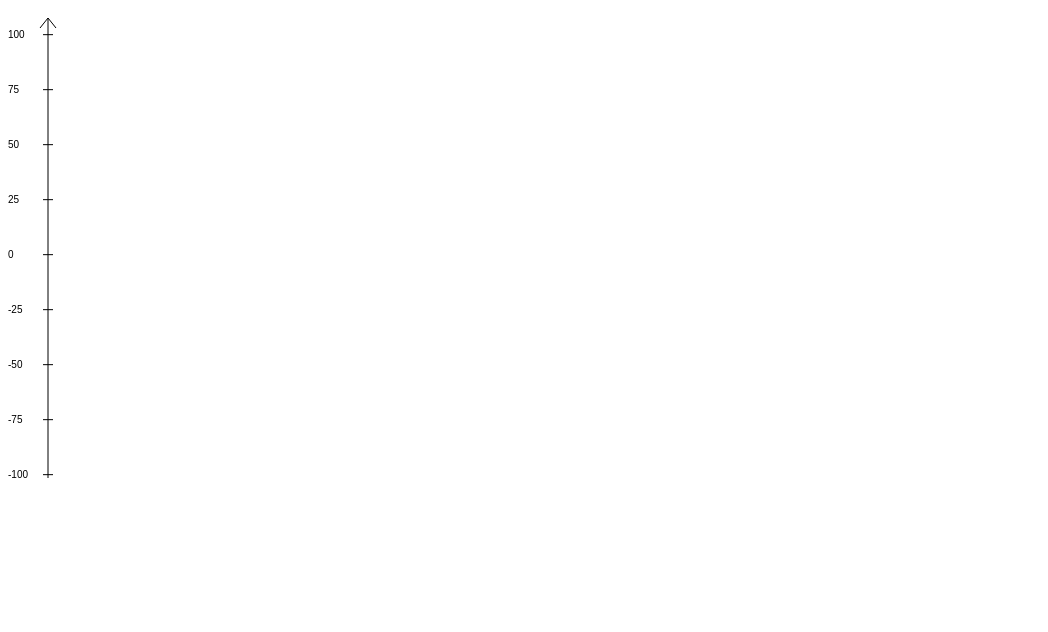
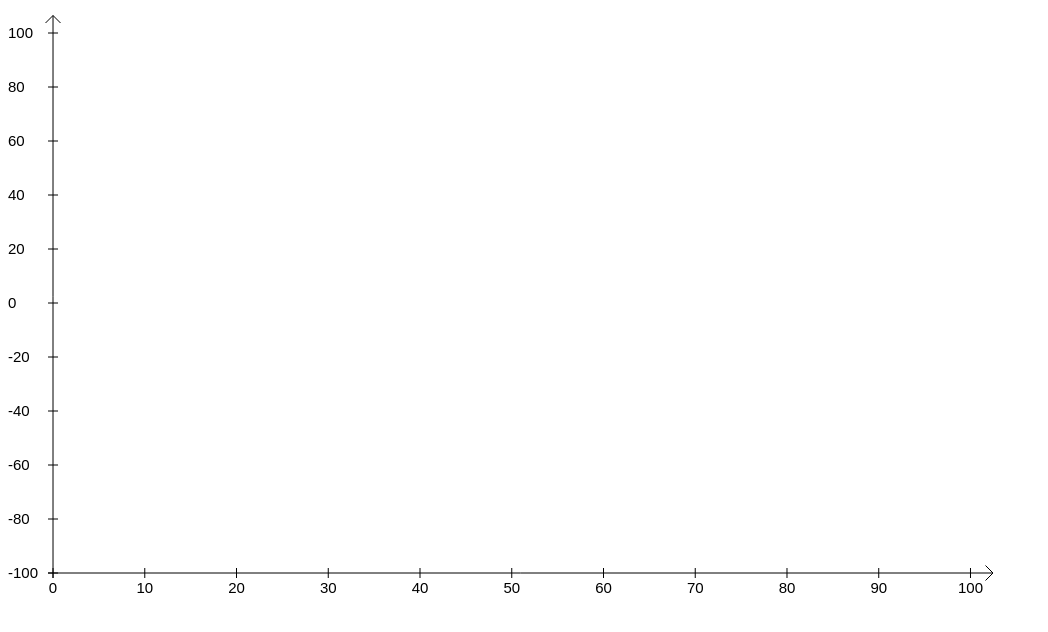
Before and after one commit to TonyChouteau/graph.js, a plain HTML site: page example/index.html in a window 1280 px wide. Shown: the whole page, without its empty margins (0-1048 px from the left). Drawn offline with Linux system fonts and the light colour scheme.

Commit message:
feat/scatter-y-axis : Draw the Y axis for the scatter plot

```diff
--- a/example/index.html
+++ b/example/index.html
@@ -1,31 +1,29 @@
 <!DOCTYPE html>
 <html lang="en">
+
 <head>
     <meta charset="UTF-8" />
     <title>Example</title>
     <script src="../src/Graph.js" type="text/javascript"></script>
 </head>
+
 <body>
     <script>
         let data = [[], []];
-			for (let i=0; i<10; i++) {
+        for (let i = 0; i < 100; i++) {
             data[0].push(i);
-				data[1].push((Math.random()*200-100));
+            data[1].push(Math.random() * 200 - 100);
         }
-			console.log(data[1])
+        console.log(data[1]);
 
-			let g = G.scatter({
-				size: [500, 500],
+        let g = G.plot({
+            type: "scatter",
+            size: [1000, 600],
             data: data,
-				bounds: [{
-					min: 0,
-					max: 1
-				}, {
-					min: -100,
-					max: 100
-				}],
-				scale: 9
+            scale: [11, 11],
+            fontSize: 15
         });
     </script>
 </body>
+
 </html>
--- a/src/Graph.js
+++ b/src/Graph.js
@@ -31,11 +31,14 @@
 			"scatter",
 			"stacked"*/
 		],
+		FONT_DECORATION: '',
 		FONT_SIZE: 10,
-		FONT_DECORATION: '',
-		FONT_FAMILY: '',
+		FONT_FAMILY: 'Arial',
 		ROUND: 2,
-		SCALE: 9,
+		SCALE: [9, 5],
+		BACKGROUND_COLOR: 'white',
+		LEGEND_COLOR: "black",
+		DRAW_AXIS: true,
 	};
 
 	//==============================
@@ -81,7 +84,7 @@
 		this.fontSize = size || this.DEFAULT.FONT_SIZE;
 		this.fontFamily = family || this.DEFAULT.FONT_FAMILY;
 
-		this.ctx.font = this.fontDecoration + ' ' + this.fontSize + ' ' + this.fontFamily;
+		this.ctx.font = this.fontDecoration + ' ' + this.fontSize + 'px ' + this.fontFamily;
 	};
 
 	/**
@@ -95,6 +98,11 @@
 
 		this.scale = options.scale || this.DEFAULT.SCALE;
 		this.round = options.round || this.DEFAULT.ROUND;
+
+		this.drawAxisLine = options.drawAxisLine || this.DEFAULT.DRAW_AXIS;
+		this.drawAxisArrow = options.drawAxisArrow || this.DEFAULT.DRAW_AXIS;
+		this.drawAxisLabel = options.drawAxisLabel || this.DEFAULT.DRAW_AXIS;
+
 		this.debug = options.debug || false;
 	};
 
@@ -106,14 +114,14 @@
 	 * @methods getBound(data: Array[])
 	 * Get bounds (max and min) of each dimension of the dataset.
 	 */
-	Graph.getBounds = function (data) {
+	Graph.computeData = function (options) {
 		this.bounds = [];
 		this.minMax = [];
-		for (let axis in data) {
+		for (let axis in options.data) {
 			let min = Infinity;
 			let max = -Infinity;
-			for (let id in data[axis]) {
-				let elt = data[axis][id];
+			for (let id in options.data[axis]) {
+				let elt = options.data[axis][id];
 				if (elt < min) {
 					min = elt;
 				}
@@ -130,6 +138,21 @@
 				max: Math.ceil(max / 10) * 10,
 			});
 		}
+		this.bounds = options.bounds || this.bounds;
+	};
+
+	Graph.getDrawingValues = function () {
+		let delta = this.measure('x');
+		let textWidth = Math.max(
+			this.measure(Math.floor(this.bounds[1].min * 10) / 10) + delta,
+			this.measure(Math.floor(this.bounds[1].max * 10) / 10) + delta
+		);
+		this.drawingValues = {
+			baseWidth: textWidth + delta,
+			baseHeight: this.fontSize,
+		};
+
+		this.drawingBounds = [[], []];
 	};
 
 	/**
@@ -155,40 +178,93 @@
 	//==============================
 
 	/**
-	 * @methods drawAxe(options)
-	 * Draw axe in the canvas.
+	 * @method background(options)
+	 * Draw background of canvas
+	 */
+	Graph.background = function (options) {
+		this.ctx.fillStyle = options.backgroundColor || this.DEFAULT.BACKGROUND_COLOR;
+		this.ctx.fillRect(0, 0, this.width, this.height);
+	};
+
+	/**
+	 * @methods drawXAxis(options)
+	 * Draw X axis in the canvas.
+	 */
+	Graph.drawXAxis = function (options) {
+		let baseWidth = this.drawingValues.baseWidth;
+		let baseHeight = this.drawingValues.baseHeight;
+
+		if (this.drawAxisLine) {
+			// Draw Line
+			this.ctx.beginPath();
+			this.ctx.moveTo(baseWidth - 5, this.height - baseHeight * (2 + 1 / 3));
+			this.ctx.lineTo(this.width - baseHeight, this.height - baseHeight * (2 + 1 / 3));
+			this.ctx.stroke();
+		}
+
+		if (this.drawAxisArrow) {
+			//Draw Arrow Spike
+			this.ctx.beginPath();
+			this.ctx.moveTo(this.width - baseHeight, this.height - baseHeight * (2 + 1 / 3));
+			this.ctx.lineTo(this.width - baseHeight * 1.5, this.height - baseHeight * (2 + 1 / 3) + this.fontSize * 0.5);
+			this.ctx.moveTo(this.width - baseHeight, this.height - baseHeight * (2 + 1 / 3));
+			this.ctx.lineTo(this.width - baseHeight * 1.5, this.height - baseHeight * (2 + 1 / 3) - this.fontSize * 0.5);
+			this.ctx.stroke();
+		}
+
+		if (this.drawAxisLabel) {
+			//Draw Legend
+			this.ctx.beginPath();
+			for (let i = 0; i < this.scale[0]; i++) {
+				let data = ((this.bounds[0].max - this.bounds[0].min) / (this.scale[0] - 1)) * i + this.bounds[0].min;
+				let x = baseWidth + ((this.width - baseHeight - baseWidth * 1.5) / (this.scale[0] - 1)) * i;
+				let dataXDelta = this.measure(data + '') / 2;
+				this.ctx.fillText(Math.floor(data * 10) / 10, x - dataXDelta, this.height - baseHeight);
+				this.ctx.moveTo(x, this.height - baseHeight * (2 + 1 / 3) - 5);
+				this.ctx.lineTo(x, this.height - baseHeight * (2 + 1 / 3) + 5);
+			}
+			this.ctx.stroke();
+		}
+	};
+
+	/**
+	 * @methods drawYAxis(options)
+	 * Draw Y axis in the canvas.
 	 */
 	Graph.drawYAxis = function (options) {
-		let delta = +this.measure('xx');
-		let textWidth = Math.max(
-			this.measure(Math.floor(this.bounds[1].min * 10) / 10) + delta,
-			this.measure(Math.floor(this.bounds[1].max * 10) / 10) + delta
-		);
+		let baseWidth = this.drawingValues.baseWidth;
+		let baseHeight = this.drawingValues.baseHeight;
 
+		if (this.drawAxisLine) {
 			// Draw Line
 			this.ctx.beginPath();
-		this.ctx.moveTo(textWidth + delta, this.height - this.fontSize * 3);
-		this.ctx.lineTo(textWidth + delta, this.fontSize);
+			this.ctx.moveTo(baseWidth, this.height - baseHeight * (2 + 1 / 3) + 5);
+			this.ctx.lineTo(baseWidth, baseHeight / 2);
 			this.ctx.stroke();
+		}
 
+		if (this.drawAxisArrow) {
 			//Draw Arrow Spike
 			this.ctx.beginPath();
-		this.ctx.moveTo(textWidth + delta, this.fontSize);
-		this.ctx.lineTo(textWidth + delta + this.fontSize * 0.8, this.fontSize * 2);
-		this.ctx.moveTo(textWidth + delta, this.fontSize);
-		this.ctx.lineTo(textWidth + delta - this.fontSize * 0.8, this.fontSize * 2);
+			this.ctx.moveTo(baseWidth, baseHeight / 2);
+			this.ctx.lineTo(baseWidth + baseHeight * 0.5, baseHeight);
+			this.ctx.moveTo(baseWidth, baseHeight / 2);
+			this.ctx.lineTo(baseWidth - baseHeight * 0.5, baseHeight);
 			this.ctx.stroke();
+		}
 
+		if (this.drawAxisLabel) {
 			//Draw Legend
 			this.ctx.beginPath();
-		for (let i = 0; i < this.scale; i++) {
-			let data = ((this.bounds[1].max - this.bounds[1].min) / (this.scale - 1)) * i + this.bounds[1].min;
-			let y = this.height - (this.fontSize * 3 + ((this.height - this.fontSize * 6) / (this.scale - 1)) * i);
+			for (let i = 0; i < this.scale[1]; i++) {
+				let data = ((this.bounds[1].max - this.bounds[1].min) / (this.scale[1] - 1)) * i + this.bounds[1].min;
+				let y = this.height - (baseHeight * 2 + ((this.height - baseHeight * 4) / (this.scale[1] - 1)) * i);
 				this.ctx.fillText(Math.floor(data * 10) / 10, 0, y);
-			this.ctx.moveTo(textWidth + delta - 5, y - (this.fontSize * 1) / 3);
-			this.ctx.lineTo(textWidth + delta + 5, y - (this.fontSize * 1) / 3);
+				this.ctx.moveTo(baseWidth - 5, y - baseHeight / 3);
+				this.ctx.lineTo(baseWidth + 5, y - baseHeight / 3);
 			}
 			this.ctx.stroke();
+		}
 	};
 
 	/**
@@ -196,9 +272,12 @@
 	 * Draw legend in the canvas.
 	 */
 	Graph.drawLegend = function (options) {
-		this.getBounds(options.data);
-		this.bounds = options.bounds || this.bounds;
-		this.drawYAxis();
+
+		this.ctx.fillStyle = options.legendColor || this.DEFAULT.LEGEND_COLOR;
+		this.ctx.strokeStyle = options.legendColor || this.DEFAULT.LEGEND_COLOR;
+
+		this.drawYAxis(options);
+		this.drawXAxis(options);
 	};
 
 	//==============================
@@ -222,6 +301,9 @@
 
 		this.debug && console.log('Scatter Plot');
 
+		this.computeData(options);
+		this.getDrawingValues(options);
+		this.background(options);
 		this.drawLegend(options);
 
 		return this;
```
Lines whose indentation alone changed are shown as unchanged.
